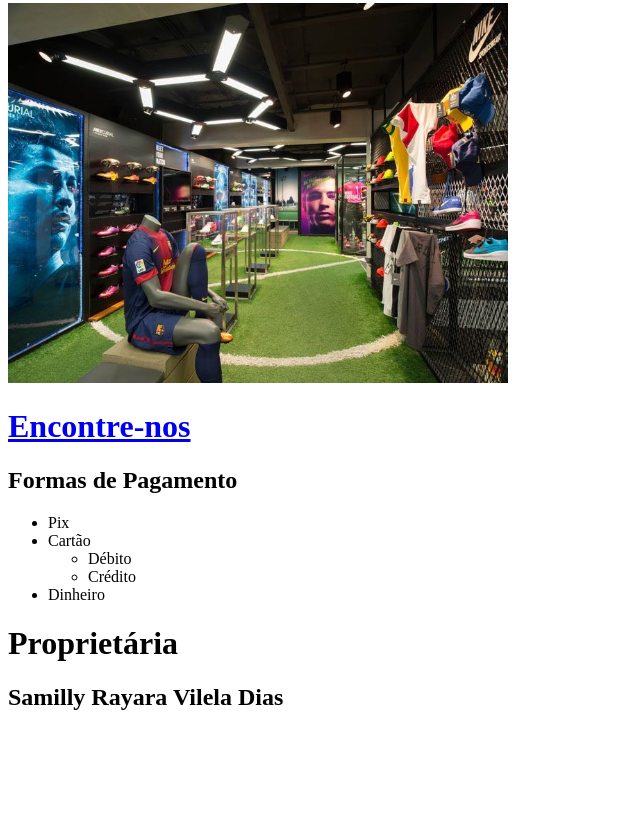
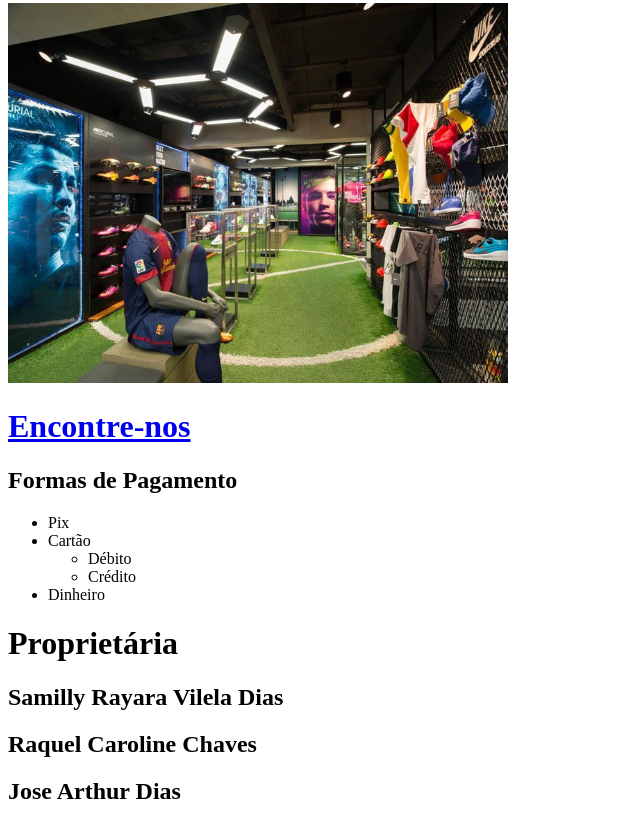
Before and after one commit to SamilllY02/links-e-imagens, a plain HTML site: page index.html in a window 1280 px wide. Shown: the part 1215-2039 px from the top of the page, without its empty margins (0-640 px from the left). Before the commit the page ends 1946 px from the top, so only its background shows below. Drawn offline with Linux system fonts and the light colour scheme.

Commit message:
mensagem de commit

```diff
--- a/index.html
+++ b/index.html
@@ -61,5 +61,7 @@
         </ul>
         <h1>Proprietária</h1>
         <h2>Samilly Rayara Vilela Dias</h2>
+        <h2>Raquel Caroline Chaves</h2>
+        <h2>Jose Arthur Dias</h2>
     </body>
 </html>
```
